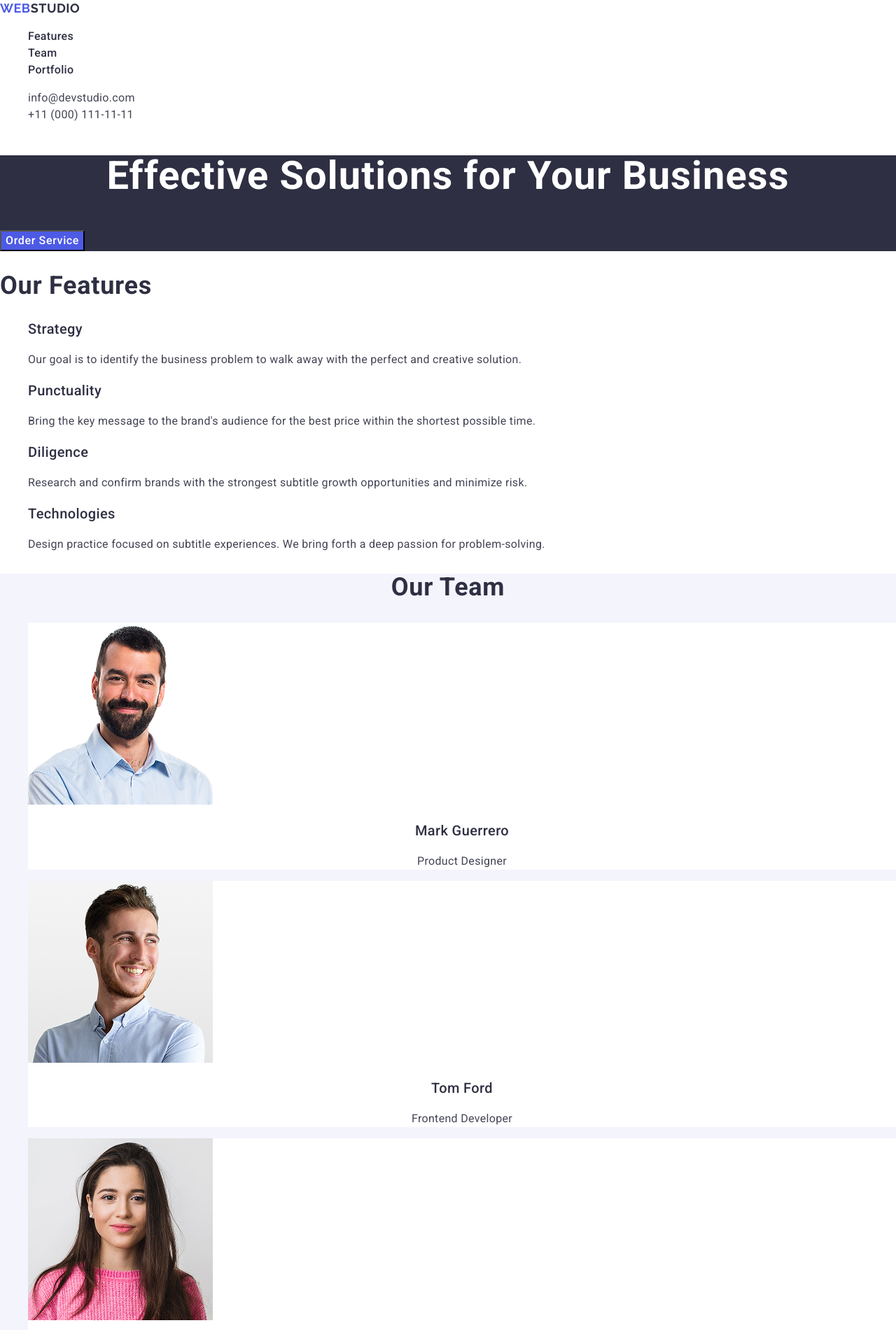
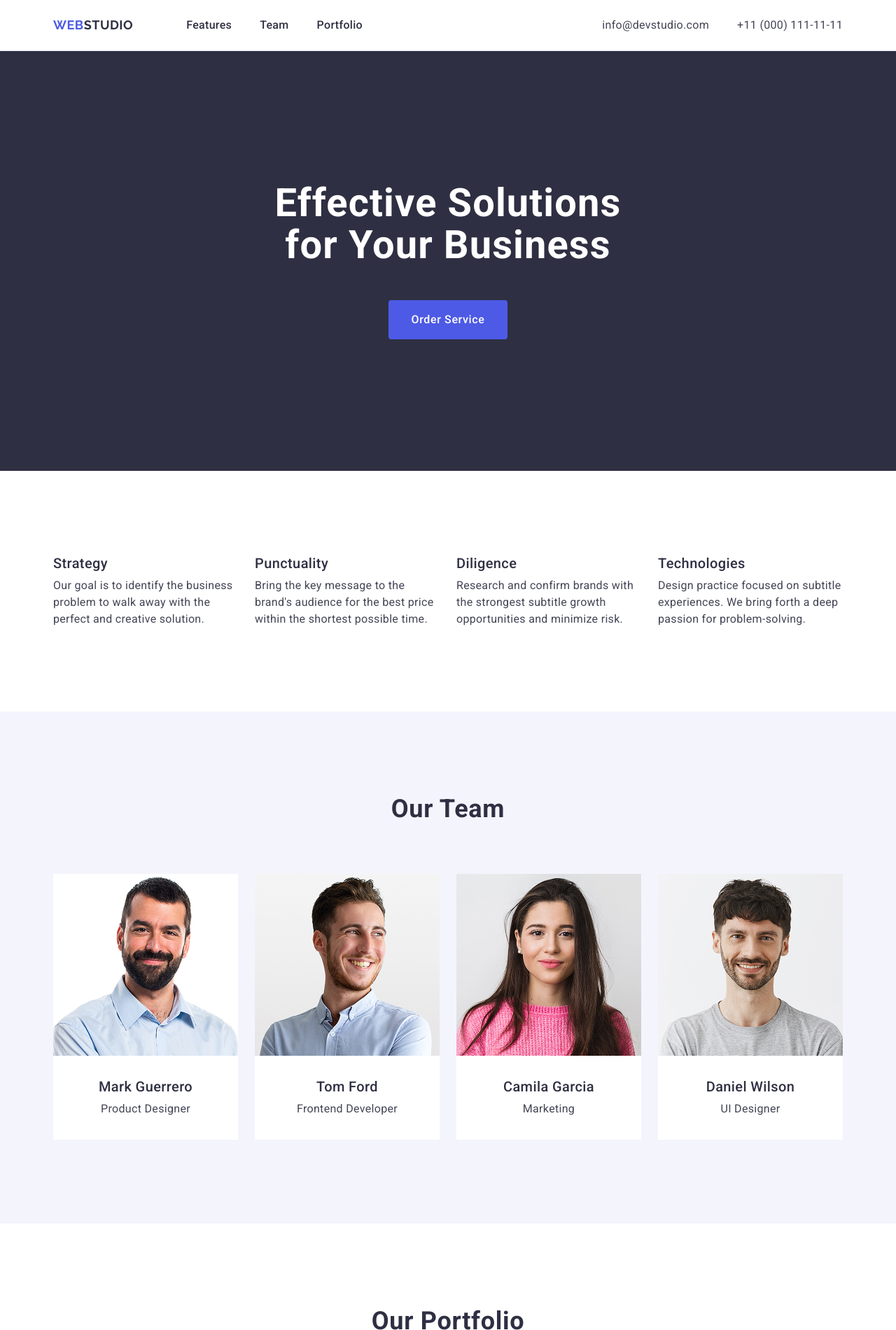
Before and after one commit to kritandriu/goit-markup-hw-03, a plain HTML site: page index.html in a window 1280 px wide. Shown: the top 1901 px of the page at 70% size. Drawn offline with nearby package versions, Linux system fonts and the light colour scheme.

Commit message:
homework 3

```diff
--- a/css/common.css
+++ b/css/common.css
@@ -1,13 +1,54 @@
 body {
-    font-family: "Roboto", sans-serif;
-    color: #434455;
-    background-color: #ffffff;
+  font-family: "Roboto", sans-serif;
+  color: #434455;
+  background-color: #ffffff;
 }
 
 a {
-    text-decoration: none;
+  text-decoration: none;
 }
 
 ul {
-    list-style: none;
+  list-style: none;
 }
+
+h1, h2, h3, h4, h5, h6, p {
+  margin: 0;
+}
+
+ul {
+  margin: 0;
+  padding-left: 0;
+}
+
+img {
+  display: block;
+  max-width: 100%;
+  height: auto;
+}
+
+.container {
+  max-width: 1158px;
+  padding-left: 15px;
+  padding-right: 15px;
+  margin-left: auto;
+  margin-right: auto;
+}
+
+.section {
+  padding-top: 120px;
+  padding-bottom: 120px;
+}
+
+.sr-only {
+  position: absolute;
+  white-space: nowrap;
+  width: 1px;
+  height: 1px;
+  overflow: hidden;
+  border: 0;
+  padding: 0;
+  clip: rect(0 0 0 0);
+  clip-path: inset(100%);
+  margin: -1px;
+}
--- a/css/features.css
+++ b/css/features.css
@@ -20,3 +20,16 @@
   letter-spacing: 0.02em;
   color: #434455;
 }
+
+.our-features-list {
+  display: flex;
+  gap: 24px;
+}
+
+.our-features-list > li {
+  width: calc((100% - 72px) / 4);
+}
+
+.our-features-subtitle {
+  margin-bottom: 8px;
+}
--- a/css/footer.css
+++ b/css/footer.css
@@ -22,3 +22,16 @@
   letter-spacing: 0.02em;
   color: #f4f4fd;
 }
+
+.footer {
+  padding: 100px 0;
+}
+
+.footer-link {
+  display: inline-block;
+  margin-bottom: 16px;
+}
+
+.footer-text {
+  max-width: 264px;
+}
--- a/css/header.css
+++ b/css/header.css
@@ -40,3 +40,30 @@
 .header-contact:focus {
   color: #404bbf;
 }
+
+.header {
+  border-bottom: 1px solid #e7e9fc;
+}
+
+.header .container {
+  display: flex;
+  align-items: center;
+}
+
+.header-link {
+  margin-right: 76px;
+}
+
+.header-list, .header-address ul {
+  display: flex;
+  gap: 40px;
+}
+
+.header-address {
+  margin-left: auto;
+}
+
+.header-nav-link, .header-contact {
+  display: block;
+  padding: 24px 0;
+}
--- a/css/hero.css
+++ b/css/hero.css
@@ -25,3 +25,22 @@
 .main-button:focus {
   background-color: #404bbf;
 }
+
+.main.section {
+  padding-top: 188px;
+  padding-bottom: 188px;
+}
+
+.main-h1 {
+  max-width: 496px;
+  margin: 0 auto 48px;
+}
+
+.main-button {
+  display: block;
+  min-width: 169px;
+  padding: 16px 32px;
+  margin: 0 auto;
+  border: none;
+  border-radius: 4px;
+}
--- a/css/portfolio.css
+++ b/css/portfolio.css
@@ -21,3 +21,28 @@
   letter-spacing: 0.02em;
   color: #434455;
 }
+
+.our-portfolio-title {
+  margin-bottom: 72px;
+}
+
+.our-portfolio-list {
+  display: flex;
+  flex-wrap: wrap;
+  column-gap: 24px;
+  row-gap: 48px;
+}
+
+.our-portfolio-list > li {
+  width: calc((100% - 48px) / 3);
+}
+
+.portfolio-card-content {
+  padding: 32px 16px;
+  border: 1px solid #e7e9fc;
+  border-top: none;
+}
+
+.our-portfolio-subtitle {
+  margin-bottom: 8px;
+}
--- a/css/team.css
+++ b/css/team.css
@@ -31,3 +31,24 @@
   text-align: center;
   color: #434455;
 }
+
+.our-team-title {
+  margin-bottom: 72px;
+}
+
+.our-team-list {
+  display: flex;
+  gap: 24px;
+}
+
+.our-team-list > li {
+  width: calc((100% - 72px) / 4);
+}
+
+.team-card-content {
+  padding: 32px 0;
+}
+
+.our-team-subtitle {
+  margin-bottom: 8px;
+}
--- a/index.html
+++ b/index.html
@@ -18,6 +18,7 @@
 
   <body>
     <header id="header" class="header">
+      <div class="container">
         <a class="header-link" href="./index.html">
           <span class="header-link-web">WEB</span>STUDIO
         </a>
@@ -31,7 +32,7 @@
         </nav>
 
         <address class="header-address">
-        <ul>
+          <ul class="header-contact-list">
             <li>
               <a class="header-contact" href="mailto:info@devstudio.com"
                 >info@devstudio.com</a
@@ -44,16 +45,20 @@
             </li>
           </ul>
         </address>
+      </div>
     </header>
 
     <main>
-      <section id="hero" class="main">
+      <section id="hero" class="main section">
+        <div class="container">
           <h1 class="main-h1">Effective Solutions for Your Business</h1>
           <button type="button" class="main-button">Order Service</button>
+        </div>
       </section>
 
-      <section id="features" class="our-features">
-        <h2 class="our-features-title">Our Features</h2>
+      <section id="features" class="our-features section">
+        <div class="container">
+          <h2 class="our-features-title sr-only">Our Features</h2>
           <ul class="our-features-list">
             <li>
               <h3 class="our-features-subtitle">Strategy</h3>
@@ -87,9 +92,11 @@
               </p>
             </li>
           </ul>
+        </div>
       </section>
 
-      <section id="team" class="our-team">
+      <section id="team" class="our-team section">
+        <div class="container">
           <h2 class="our-team-title">Our Team</h2>
           <ul class="our-team-list">
             <li>
@@ -99,8 +106,10 @@
                 width="264"
                 height="260"
               />
+              <div class="team-card-content">
                 <h3 class="our-team-subtitle">Mark Guerrero</h3>
                 <p class="our-team-text">Product Designer</p>
+              </div>
             </li>
 
             <li>
@@ -110,8 +119,10 @@
                 width="264"
                 height="260"
               />
+              <div class="team-card-content">
                 <h3 class="our-team-subtitle">Tom Ford</h3>
                 <p class="our-team-text">Frontend Developer</p>
+              </div>
             </li>
 
             <li>
@@ -121,8 +132,10 @@
                 width="264"
                 height="260"
               />
+              <div class="team-card-content">
                 <h3 class="our-team-subtitle">Camila Garcia</h3>
                 <p class="our-team-text">Marketing</p>
+              </div>
             </li>
 
             <li>
@@ -132,13 +145,17 @@
                 width="264"
                 height="260"
               />
+              <div class="team-card-content">
                 <h3 class="our-team-subtitle">Daniel Wilson</h3>
                 <p class="our-team-text">UI Designer</p>
+              </div>
             </li>
           </ul>
+        </div>
       </section>
 
-      <section id="portfolio" class="our-portfolio">
+      <section id="portfolio" class="our-portfolio section">
+        <div class="container">
           <h2 class="our-portfolio-title">Our Portfolio</h2>
           <ul class="our-portfolio-list">
             <li>
@@ -148,8 +165,10 @@
                 width="360"
                 height="300"
               />
+              <div class="portfolio-card-content">
                 <h3 class="our-portfolio-subtitle">Banking App</h3>
                 <p class="portfolio-category">App</p>
+              </div>
             </li>
             <li>
               <img
@@ -158,8 +177,10 @@
                 width="360"
                 height="300"
               />
+              <div class="portfolio-card-content">
                 <h3 class="our-portfolio-subtitle">Cashless Payment</h3>
                 <p class="portfolio-category">Marketing</p>
+              </div>
             </li>
             <li>
               <img
@@ -168,8 +189,10 @@
                 width="360"
                 height="300"
               />
+              <div class="portfolio-card-content">
                 <h3 class="our-portfolio-subtitle">Meditation App</h3>
                 <p class="portfolio-category">App</p>
+              </div>
             </li>
             <li>
               <img
@@ -178,8 +201,10 @@
                 width="360"
                 height="300"
               />
+              <div class="portfolio-card-content">
                 <h3 class="our-portfolio-subtitle">Taxi Service</h3>
                 <p class="portfolio-category">Marketing</p>
+              </div>
             </li>
             <li>
               <img
@@ -188,8 +213,10 @@
                 width="360"
                 height="300"
               />
+              <div class="portfolio-card-content">
                 <h3 class="our-portfolio-subtitle">Screen Illustrations</h3>
                 <p class="portfolio-category">Design</p>
+              </div>
             </li>
             <li>
               <img
@@ -198,20 +225,25 @@
                 width="360"
                 height="300"
               />
+              <div class="portfolio-card-content">
                 <h3 class="our-portfolio-subtitle">Online Courses</h3>
                 <p class="portfolio-category">Marketing</p>
+              </div>
             </li>
           </ul>
+        </div>
       </section>
     </main>
 
     <footer id="footer" class="footer">
+      <div class="container">
         <a class="footer-link" href="./index.html"
           ><span class="footer-link-web">WEB</span>STUDIO</a
         >
         <p class="footer-text">
           Increase the flow of customers and sales for your business with digital marketing & growth solutions.
         </p>
+      </div>
     </footer>
   </body>
 </html>
```
Lines whose indentation alone changed are shown as unchanged.
